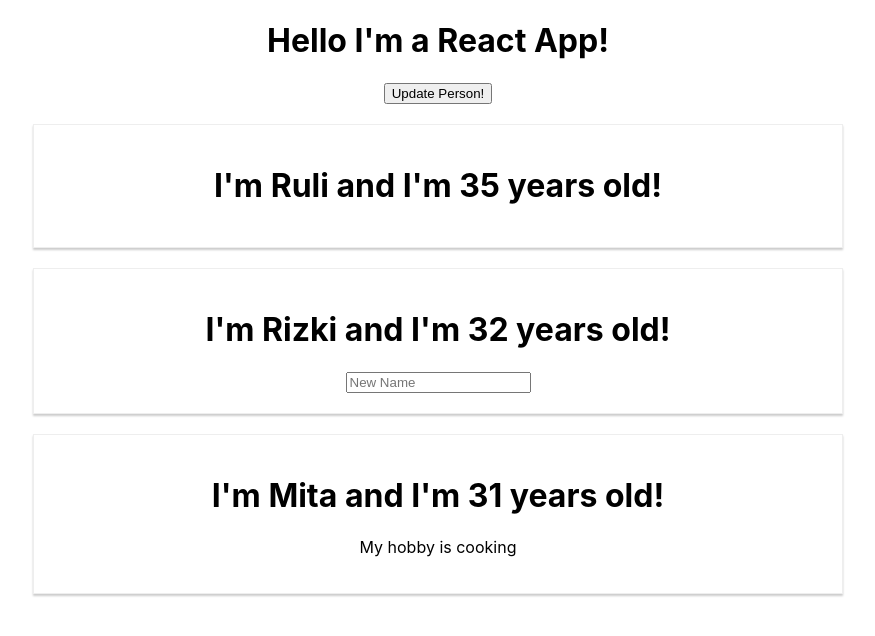
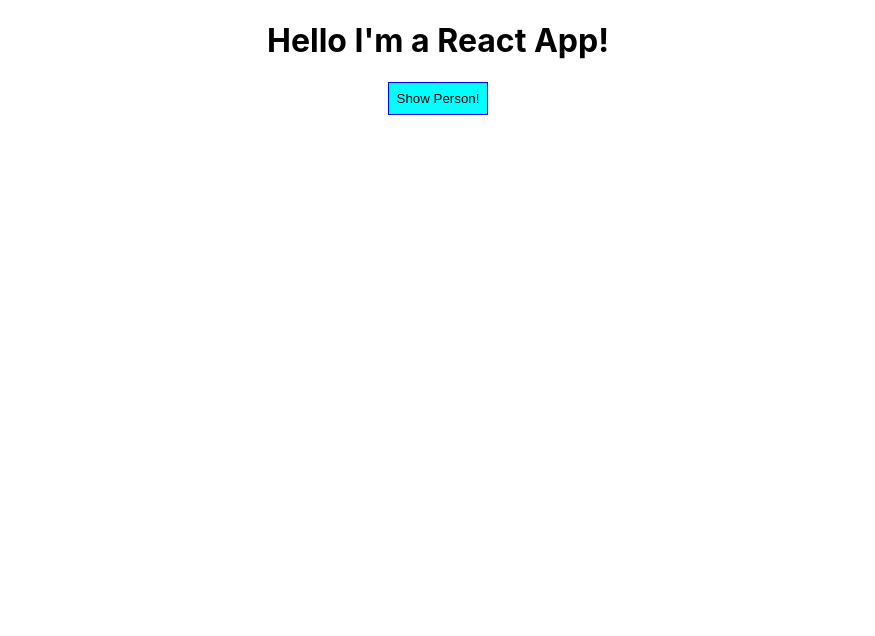
Before and after one commit to rizki113070213/react-complete-guide, a React (Create React App) app: page / in a window 1280 px wide. Shown: the top 636 px of the page, without its empty margins (202-1077 px from the left). Built offline with nearby package versions, Linux system fonts and the light colour scheme.

Commit message:
rendering content conditionally

```diff
--- a/src/App.js
+++ b/src/App.js
@@ -9,7 +9,8 @@ class App extends React.Component {
       {name: "Rizki", age: 32},
       {name: "Mita", age: 31}
     ],
-    otherState: 'some other value'
+    otherState: 'some other value',
+    showPersons: false
   }
 
   handleClick(newName) {
@@ -32,15 +33,35 @@ class App extends React.Component {
     })
   }
 
+  togglePersonsHandler = () => {
+    const doesShow = this.state.showPersons
+    this.setState({
+      showPersons: !doesShow
+    })
+    // this.setState(prevState => {
+    //   return {showPersons: !prevState.showPersons}
+    // })
+  }
+
   render() {
+    const style = {
+      backgroundColor: 'aqua',
+      border: '1px solid #00f',
+      padding: '8px',
+      cursor: 'pointer'
+    }
+
     return (
       <div className="App">
         <h1>Hello I'm a React App!</h1>
-        <button onClick={this.handleClick.bind(this, "Fakhrul")}>Update Person!</button>
+        <button style={style} onClick={this.togglePersonsHandler}>{this.state.showPersons ? "Hide Person!" : "Show Person!"}</button>
+        {
+          this.state.showPersons ?
+            <div>
               <Person
                 name={this.state.persons[0].name}
                 age={this.state.persons[0].age}
-          click={this.handleClick.bind(this, "Oji")}
+                click={this.handleClick.bind(this, "Fakhrul")}
               />
               <Person
                 name={this.state.persons[1].name}
@@ -51,6 +72,8 @@ class App extends React.Component {
                 name={this.state.persons[2].name}
                 age={this.state.persons[2].age}>My hobby is cooking
               </Person>
+            </div> : null
+        }
       </div>
     );
   }
```
Lines whose indentation alone changed are shown as unchanged.
